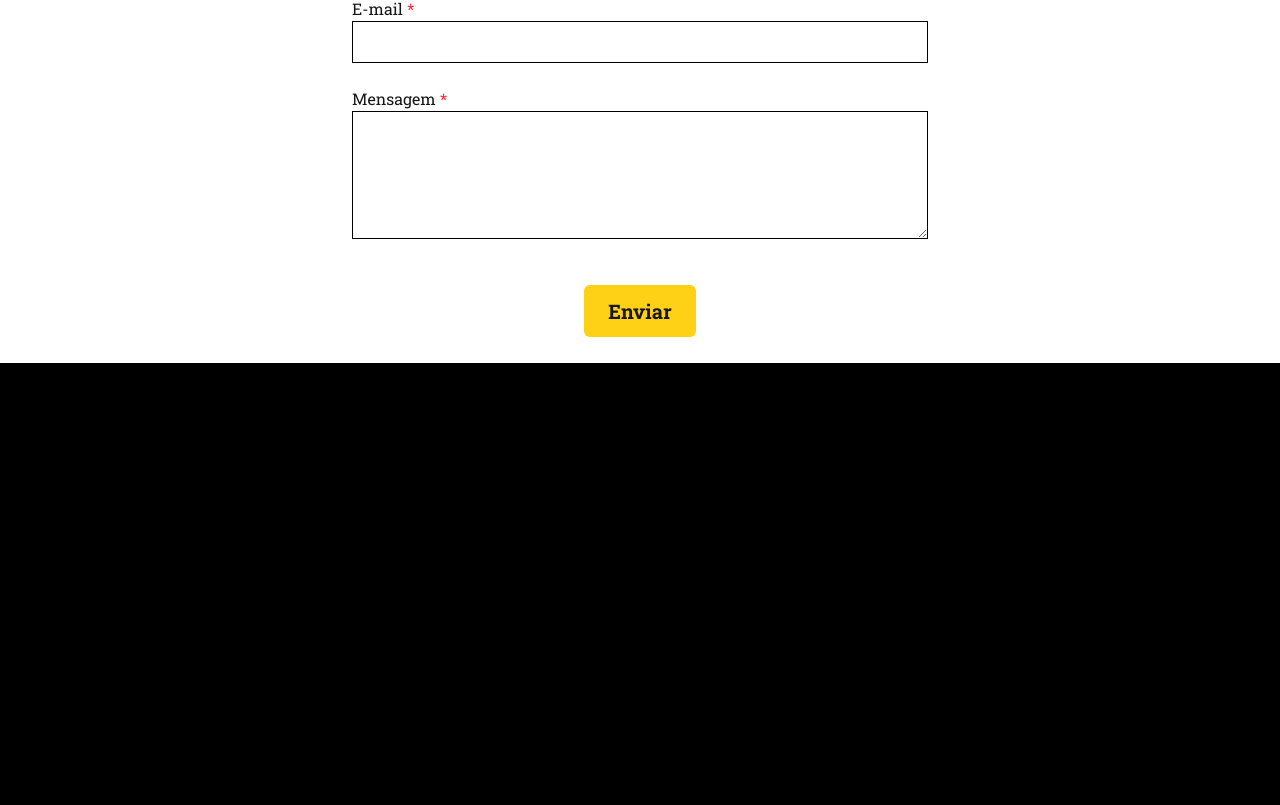
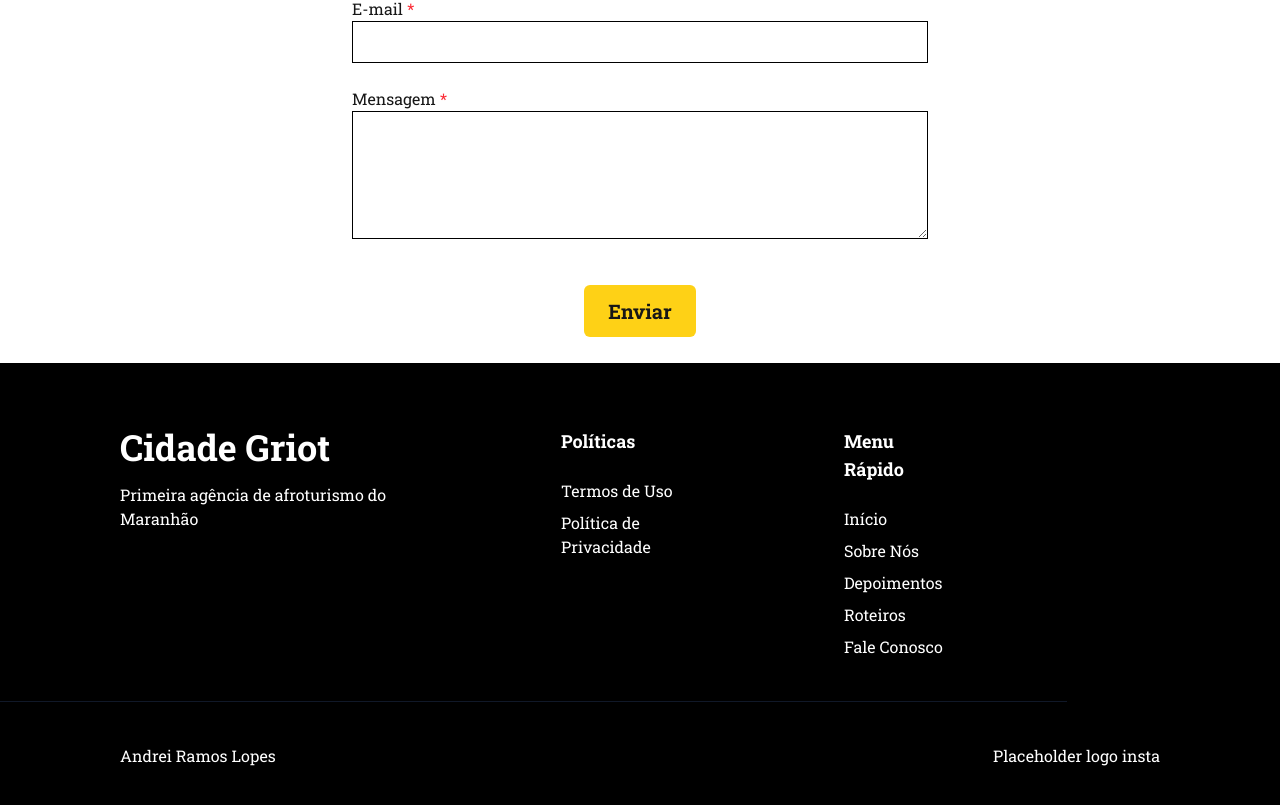
Before and after one commit to Andreirl032/clone-cidadegriot, a Next.js app: page / in a window 1280 px wide. Shown: the part 2081-2886 px from the top of the page. Built offline with nearby package versions, Linux system fonts and the light colour scheme.

Commit message:
feita estrutura footer

```diff
--- a/src/app/components/Footer.tsx
+++ b/src/app/components/Footer.tsx
@@ -1,5 +1,38 @@
 export const Footer = () => {
-  return <div className="h-[28rem] bg-black"></div>;
+  return (
+    <div className="h-[28rem] bg-black flex flex-col text-white pt-16">
+      <div className="flex flex-row gap-32 flex-[2.5] w-5/6 border-b-1 border-gray-900 px-30">
+        <div className="flex flex-col gap-4">
+          <h1 className="font-bold text-4xl">Cidade Griot</h1>
+          <h2>Primeira agência de afroturismo do Maranhão</h2>
+        </div>
+        <div className="flex flex-col gap-6">
+          <h2 className="font-bold text-lg">Políticas</h2>
+          <div className="flex flex-col gap-2">
+            <h3>Termos de Uso</h3>
+            <h3>Política de Privacidade</h3>
+          </div>
+        </div>
+        <div className="flex flex-col gap-6 ml-auto">
+          <h2 className="font-bold text-lg">Menu Rápido</h2>
+          <div className="flex flex-col gap-2">
+            <h3>Início</h3>
+            <h3>Sobre Nós</h3>
+            <h3>Depoimentos</h3>
+            <h3>Roteiros</h3>
+            <h3>Fale Conosco</h3>
+          </div>
+        </div>
+      </div>
+      <div className="flex flex-row flex-1 justify-between items-center px-30">
+        <h1>Andrei Ramos Lopes</h1>
+        <h1>Placeholder logo insta</h1>
+        {/* <svg xmlns="http://www.w3.org/2000/svg" viewBox="0 0 640 640" className="text-white text-sm">
+          <path d="M320.3 205C256.8 204.8 205.2 256.2 205 319.7C204.8 383.2 256.2 434.8 319.7 435C383.2 435.2 434.8 383.8 435 320.3C435.2 256.8 383.8 205.2 320.3 205zM319.7 245.4C360.9 245.2 394.4 278.5 394.6 319.7C394.8 360.9 361.5 394.4 320.3 394.6C279.1 394.8 245.6 361.5 245.4 320.3C245.2 279.1 278.5 245.6 319.7 245.4zM413.1 200.3C413.1 185.5 425.1 173.5 439.9 173.5C454.7 173.5 466.7 185.5 466.7 200.3C466.7 215.1 454.7 227.1 439.9 227.1C425.1 227.1 413.1 215.1 413.1 200.3zM542.8 227.5C541.1 191.6 532.9 159.8 506.6 133.6C480.4 107.4 448.6 99.2 412.7 97.4C375.7 95.3 264.8 95.3 227.8 97.4C192 99.1 160.2 107.3 133.9 133.5C107.6 159.7 99.5 191.5 97.7 227.4C95.6 264.4 95.6 375.3 97.7 412.3C99.4 448.2 107.6 480 133.9 506.2C160.2 532.4 191.9 540.6 227.8 542.4C264.8 544.5 375.7 544.5 412.7 542.4C448.6 540.7 480.4 532.5 506.6 506.2C532.8 480 541 448.2 542.8 412.3C544.9 375.3 544.9 264.5 542.8 227.5zM495 452C487.2 471.6 472.1 486.7 452.4 494.6C422.9 506.3 352.9 503.6 320.3 503.6C287.7 503.6 217.6 506.2 188.2 494.6C168.6 486.8 153.5 471.7 145.6 452C133.9 422.5 136.6 352.5 136.6 319.9C136.6 287.3 134 217.2 145.6 187.8C153.4 168.2 168.5 153.1 188.2 145.2C217.7 133.5 287.7 136.2 320.3 136.2C352.9 136.2 423 133.6 452.4 145.2C472 153 487.1 168.1 495 187.8C506.7 217.3 504 287.3 504 319.9C504 352.5 506.7 422.6 495 452z" />
+        </svg> */}
+      </div>
+    </div>
+  );
 };
 
 export default Footer;
```
